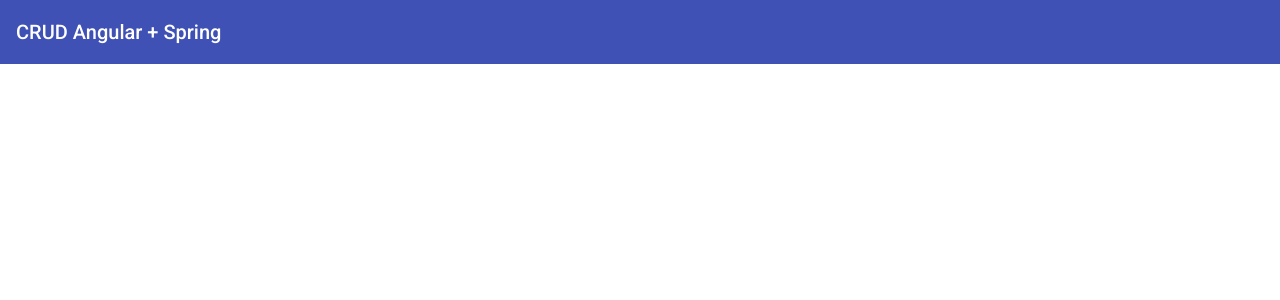
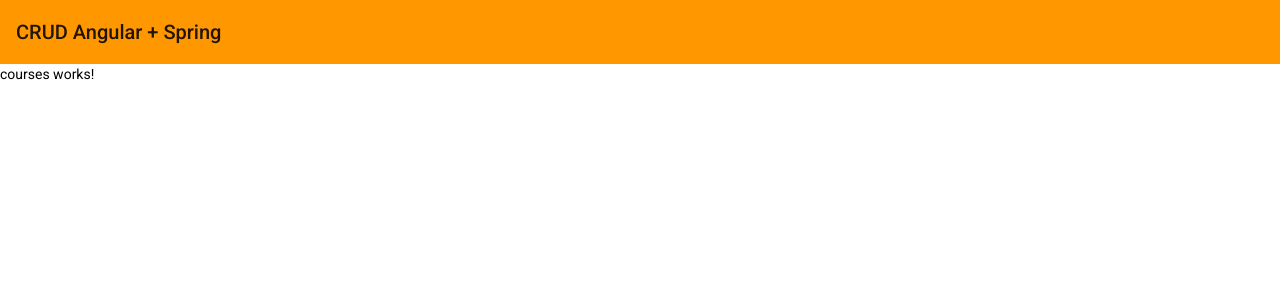
Before and after one commit to thalesmacedo1/crud-angular-spring, an Angular app in the folder frontend/: page /courses in a window 1280 px wide. Shown: the top 300 px of the page. Built offline with nearby package versions, Linux system fonts and the light colour scheme.

Commit message:
created custom theme

```diff
--- a/frontend/src/app/app.component.html
+++ b/frontend/src/app/app.component.html
@@ -1,3 +1,4 @@
 <mat-toolbar color="primary">
   <span>CRUD Angular + Spring</span>
 </mat-toolbar>
+<router-outlet></router-outlet>
--- a/frontend/src/app/app.component.scss
+++ b/frontend/src/app/app.component.scss
@@ -0,0 +1,24 @@
+@import "@angular/material/theming";
+@include mat-core();
+
+$custom-app-primary: mat-palette($mat-orange);
+$custom-app-secondary: mat-palette($mat-indigo, A200, A400, 700);
+$custom-app-warn: mat-palette($mat-red);
+
+$custom-theme: mat-light-theme(
+  $custom-app-primary,
+  $custom-app-secondary,
+  $custom-app-warn
+);
+
+@include angular-material-theme($custom-theme);
+
+html,
+body {
+  height: 100%;
+}
+
+body {
+  margin: 0;
+  font-family: Roboto, "Helvetica Neue", sans-serif;
+}
```
